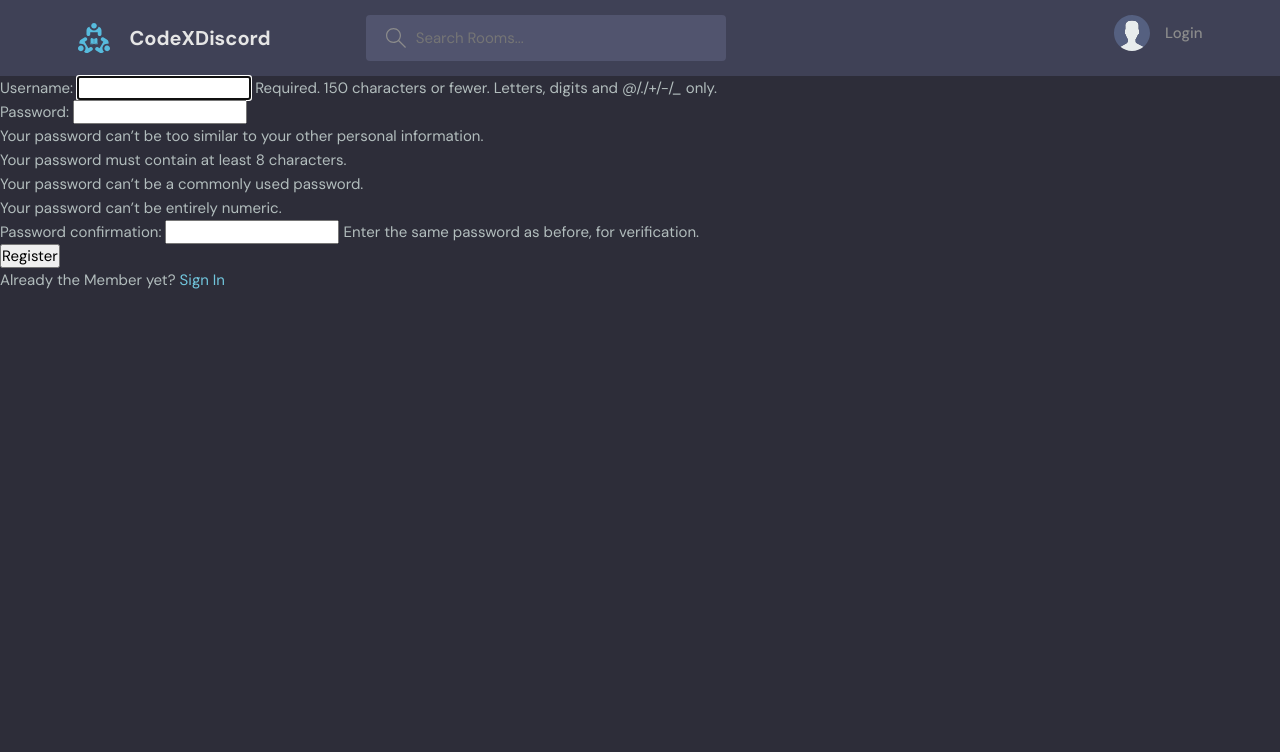
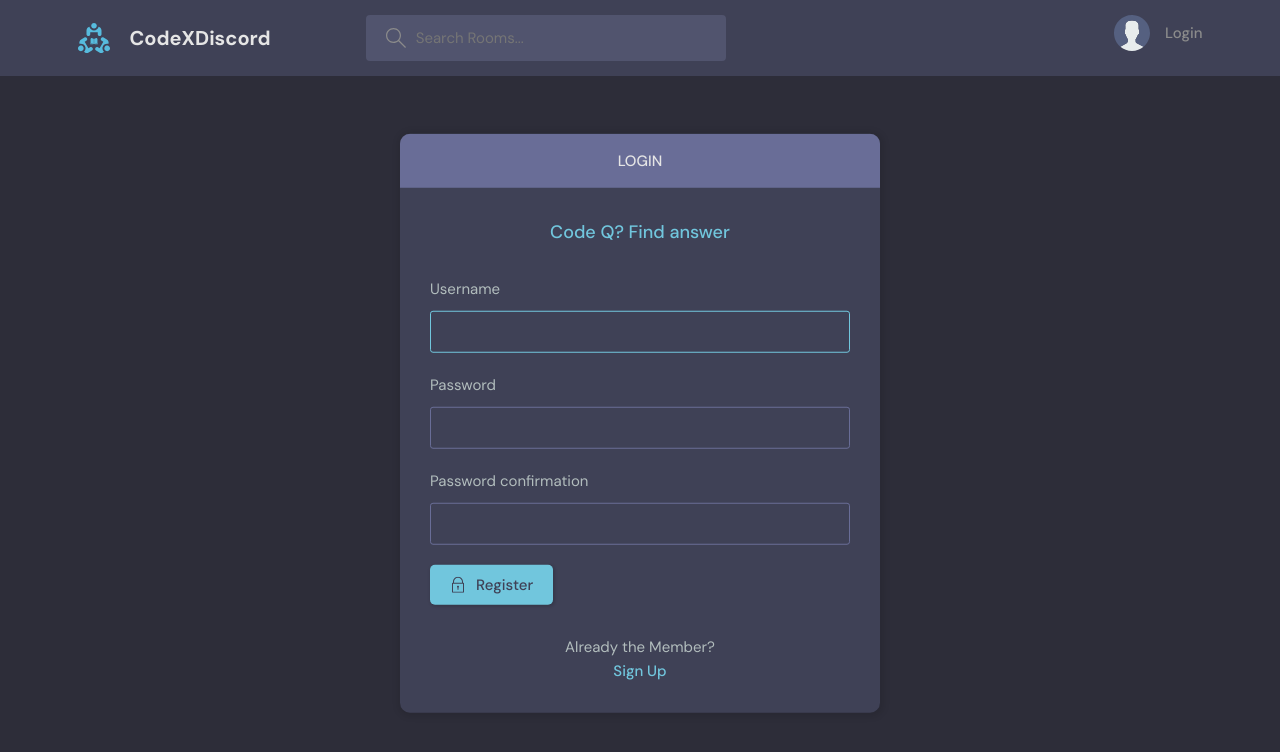
Before and after one commit to alfavarman/django_socialapp, a Django app: page /register/ in a window 1280 px wide. Shown: the top 752 px of the page. Run offline with Django 4.2, Linux system fonts and the light colour scheme.

Commit message:
update login register

```diff
--- a/codexdiscord/base/templates/base/login_register.html
+++ b/codexdiscord/base/templates/base/login_register.html
@@ -1,33 +1,91 @@
-<!DOCTYPE html>
 {% extends 'main.html' %}
 
 {% block content %}
+<main class="auth layout">
   {% if page == 'login' %}
-<!--LOGIN PAGE -->
-  <div>
-    <form method="POST" action="">
+    <div class="container">
+      <div class="layout__box">
+        <div class="layout__boxHeader">
+          <div class="layout__boxTitle">
+            <h3>Login</h3>
+          </div>
+        </div>
+        <div class="layout__body">
+          <h2 class="auth__tagline">Code Q? Find answer</h2>
+
+          <form class="form" action="" method="POST">
             {% csrf_token %}
-      <label>Username: </label>
-      <input type="text" name="username" placeholder="Enter Username" />
-
-      <label>Password: </label>
-      <input type="password" name="password" placeholder="Enter Password" />
-
-      <input type="submit" value="Log In" />
+            <div class="form__group form__group">
+              <label for="username">Username</label>
+              <input id="username" name="username" type="text" placeholder="e.g. dennis_ivy" />
+            </div>
+            <div class="form__group">
+              <label for="password">Password</label>
+              <input id="password" name="password" type="password" placeholder="&bull;&bull;&bull;&bull;&bull;&bull;&bull;&bull;" />
+            </div>
+            <button class="btn btn--main" type="submit">
+              <svg version="1.1" xmlns="http://www.w3.org/2000/svg" width="32" height="32" viewBox="0 0 32 32">
+                <title>lock</title>
+                <path d="M27 12h-1v-2c0-5.514-4.486-10-10-10s-10 4.486-10 10v2h-1c-0.553 0-1 0.447-1 1v18c0 0.553 0.447 1 1 1h22c0.553 0 1-0.447 1-1v-18c0-0.553-0.447-1-1-1zM8 10c0-4.411 3.589-8 8-8s8 3.589 8 8v2h-16v-2zM26 30h-20v-16h20v16z"></path>
+                <path d="M15 21.694v4.306h2v-4.306c0.587-0.348 1-0.961 1-1.694 0-1.105-0.895-2-2-2s-2 0.895-2 2c0 0.732 0.413 1.345 1 1.694z"></path>
+              </svg>
+              Login
+            </button>
           </form>
-    <p>Not a Member yet? <a href="{% url 'register' %}">Sign Up</a></p>
+          <div class="auth__action">
+            <p>Haven't signed up yet?</p>
+            <a href="{% url 'register' %}" class="btn btn--link">Sign Up</a>
+          </div>
+        </div>
+      </div>
     </div>
   {% else %}
-<!--REGISTER PAGE -->
-  <div>
-    <form method="POST" action="">
+    <div class="container">
+      <div class="layout__box">
+        <div class="layout__boxHeader">
+          <div class="layout__boxTitle">
+            <h3>Login</h3>
+          </div>
+        </div>
+        <div class="layout__body">
+          <h2 class="auth__tagline">Code Q? Find answer</h2>
+
+          <form class="form" action="" method="POST">
             {% csrf_token %}
-        {{form.as_p}}
-        <input type="submit" value="Register" />
+            {% for field in form %}
+            <div class="form__group form__group">
+              <label>{{field.label}}</label>
+              {{field}}
+            </div>
+            {% endfor %}
 
+            <button class="btn btn--main" type="submit">
+              <svg
+                version="1.1"
+                xmlns="http://www.w3.org/2000/svg"
+                width="32"
+                height="32"
+                viewBox="0 0 32 32"
+              >
+                <title>lock</title>
+                <path
+                  d="M27 12h-1v-2c0-5.514-4.486-10-10-10s-10 4.486-10 10v2h-1c-0.553 0-1 0.447-1 1v18c0 0.553 0.447 1 1 1h22c0.553 0 1-0.447 1-1v-18c0-0.553-0.447-1-1-1zM8 10c0-4.411 3.589-8 8-8s8 3.589 8 8v2h-16v-2zM26 30h-20v-16h20v16z"
+                ></path>
+                <path
+                  d="M15 21.694v4.306h2v-4.306c0.587-0.348 1-0.961 1-1.694 0-1.105-0.895-2-2-2s-2 0.895-2 2c0 0.732 0.413 1.345 1 1.694z"
+                ></path>
+              </svg>
+              Register
+            </button>
           </form>
-    <p>Already the Member yet? <a href="{% url 'login' %}">Sign In</a></p>
+
+          <div class="auth__action">
+            <p>Already the Member?</p>
+            <a href="{% url 'login' %}" class="btn btn--link">Sign Up</a>
           </div>
-
+        </div>
+      </div>
+    </div>
   {% endif %}
+</main>
 {% endblock %}
--- a/codexdiscord/base/templates/base/room.html
+++ b/codexdiscord/base/templates/base/room.html
@@ -135,6 +135,5 @@
       </div>
     </div>
     <!--  End -->
-  </div>
 </main>
 {% endblock content%}
--- a/codexdiscord/base/templates/base/room_form.html
+++ b/codexdiscord/base/templates/base/room_form.html
@@ -22,7 +22,7 @@
           {% csrf_token %}
 
           <div class="form__group">
-            <label for="room_name">Room Name</label>
+            <label>Room Name</label>
             <input required type="text" name="name"/>
           </div>
 
@@ -39,12 +39,12 @@
           </div>
 
           <div class="form__group">
-            <label for="room_description">Description</label>
+            <label>Description</label>
             <input type="text" name="description" />
           </div>
 
           <div class="form__action">
-            <a class="btn btn--dark" href="index.html">Cancel</a>
+            <a class="btn btn--dark" href="{% url 'home' %}">Cancel</a>
             <button class="btn btn--main" type="submit">Submit</button>
           </div>
         </form>
```
Also changed, not shown: codexdiscord/base/templates/base/login_register_old.html (added, +33 -0 lines), codexdiscord/theme/login.html (deleted, +0 -118 lines). Lines whose indentation alone changed are shown as unchanged.
